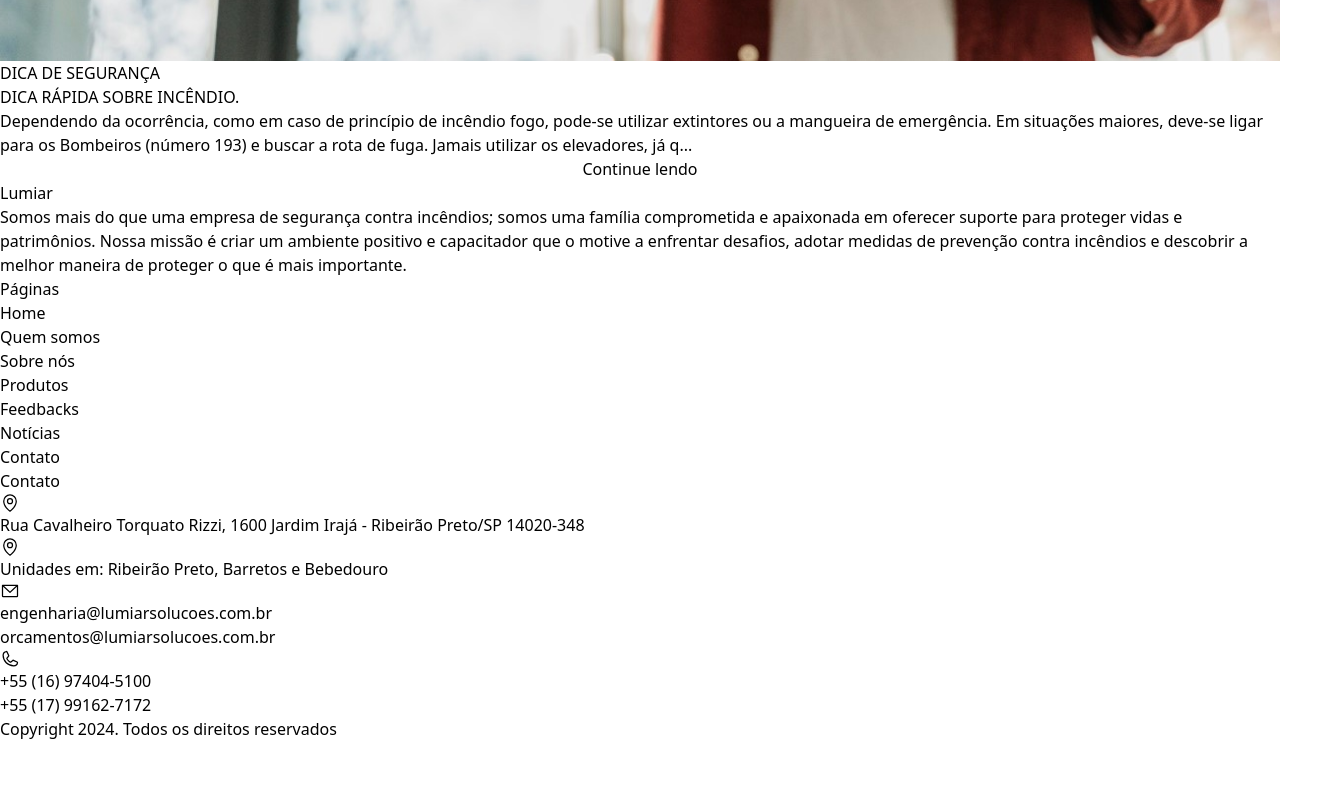
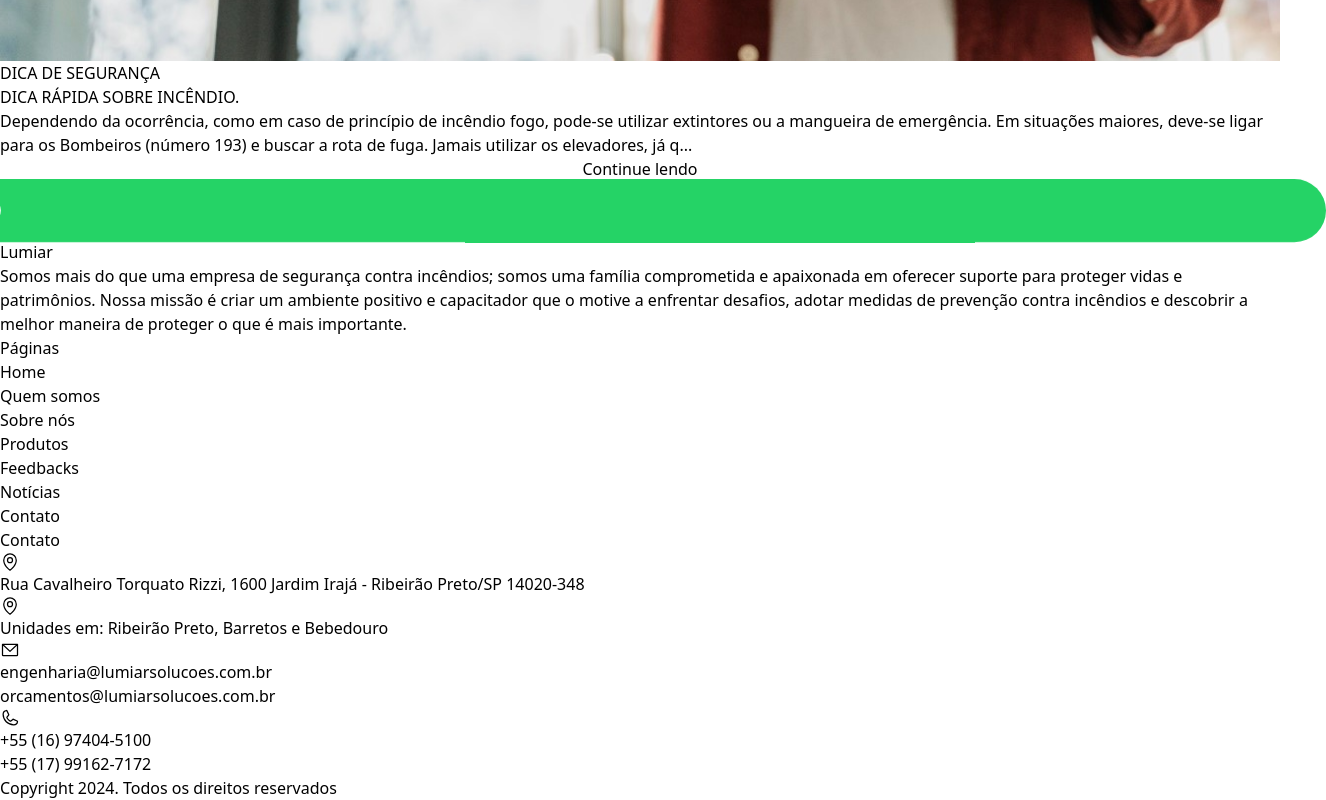
Before and after one commit to GrecoPeres/Lumiar, a React (Vite) app: page /noticias in a window 1280 px wide. Shown: the part 3116-3916 px from the top of the page, 1326 px wide, since content can reach past the window. Before the commit the page ends 3857 px from the top, so only its background shows below. Built offline with nearby package versions, Linux system fonts and the light colour scheme.

Commit message:
Feat: I imported the component IconWhats in all sections

```diff
--- a/src/components/organs/Blogs.tsx
+++ b/src/components/organs/Blogs.tsx
@@ -12,6 +12,7 @@ import { Button } from "../atoms/Button";
 // import BlogModal from './BlogModal'; // modal
 // import { ChatsCircle, Clock } from "@phosphor-icons/react";
 import { Dialog, DialogActions, DialogContent, DialogContentText, DialogTitle } from '@material-ui/core';
+import StickyIcons from '../molecules/StickyIcons';
 
 const Blogs = () => {
   const [readMoreIndex, setReadMoreIndex] = useState(-1);
@@ -118,6 +119,7 @@ const Blogs = () => {
           </Dialog>
         )}
       </main>
+      <StickyIcons />
     </section>
   );
 };
--- a/src/components/organs/Contact.tsx
+++ b/src/components/organs/Contact.tsx
@@ -4,6 +4,7 @@ import { WhatsappLogo, Envelope, MapPin } from "@phosphor-icons/react";
 import { Button } from "../atoms/Button";
 import { GoogleMap, LoadScript, Marker } from '@react-google-maps/api';
 import emailjs from 'emailjs-com';
+import StickyIcons from '../molecules/StickyIcons';
 
 const Contact = () => {
     const [emailStatus, setEmailStatus] = useState('');
@@ -141,6 +142,7 @@ const Contact = () => {
                     </div>
                 </div>
             </main>
+            <StickyIcons />
         </section>
     );
 };
--- a/src/components/organs/Products.tsx
+++ b/src/components/organs/Products.tsx
@@ -11,6 +11,7 @@ import ProductImage2 from "../../assets/luminar/PRODUTO2.jpeg";
 import ProductImage3 from "../../assets/luminar/PRODUTO3.jpeg";
 import ProductImage4 from "../../assets/luminar/PRODUTO4.jpeg";
 import ProductImage5 from "../../assets/luminar/PRODUTO5.jpeg";
+import StickyIcons from '../molecules/StickyIcons';
 
 const Products = () => {
   const [readMoreIndex, setReadMoreIndex] = useState(-1);
@@ -115,6 +116,7 @@ const Products = () => {
             </Dialog>
             )}
         </main>
+        <StickyIcons />
     </section>
   );
 };
--- a/src/components/organs/Testimonials.tsx
+++ b/src/components/organs/Testimonials.tsx
@@ -1,11 +1,9 @@
 import { Text } from "../atoms/Text"
 import { TestimonialTexts } from "../particles/Data";
-
+import StickyIcons from "../molecules/StickyIcons";
 import Slider from "react-slick";
 import { Card } from "../molecules/Card";
-
 import { Star, StarHalf } from "@phosphor-icons/react";
-
 
 const Testimonials = () => {
 
@@ -105,7 +103,7 @@ const Testimonials = () => {
                 </div>
 
             </main>
-
+            <StickyIcons />
         </section>
     )
 }
```
